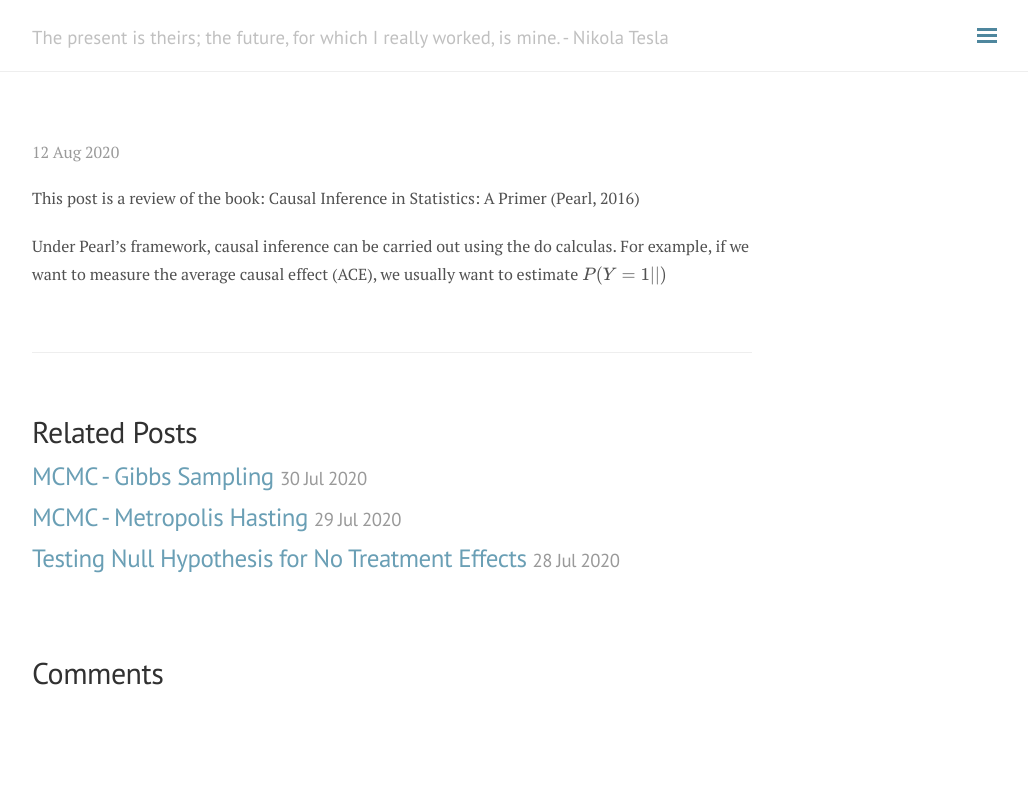
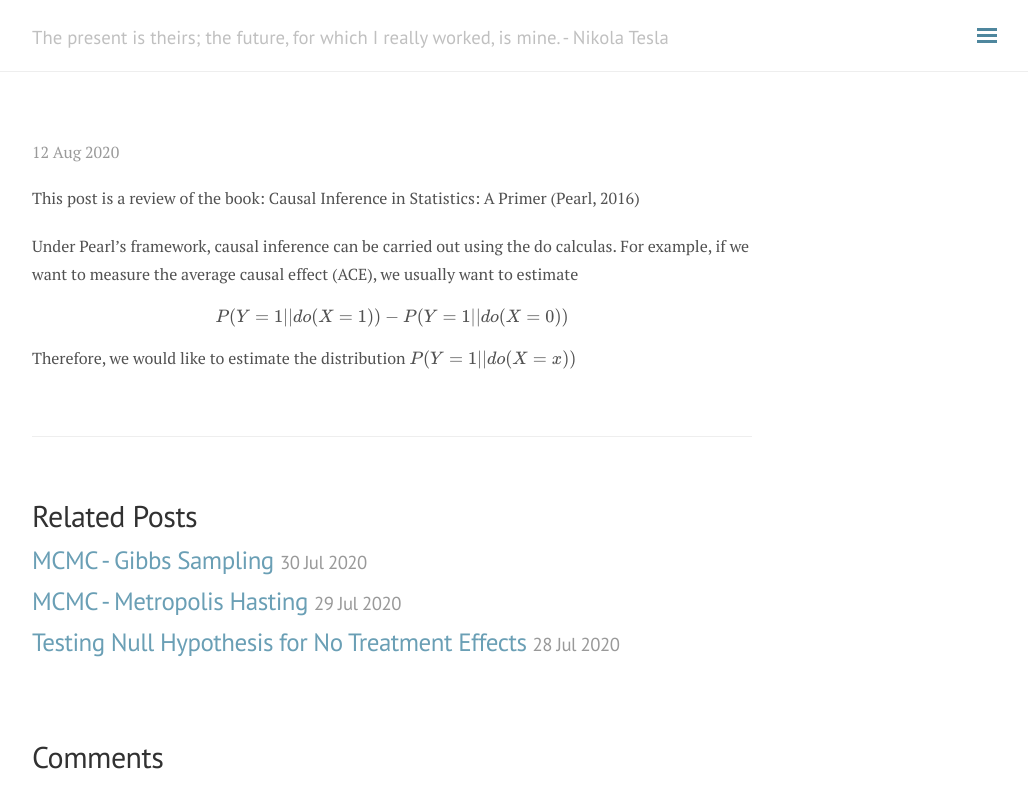
Before and after one commit to andylikescodes/andylikescodes.github.io, a Jekyll site: the page built from _posts/2020-08-12-Causal-Inference-in-Statistics-A-Primer.md, in a window 1280 px wide. Shown: the top 808 px of the page, without its empty margins (248-1276 px from the left). Built offline with Jekyll 4.4.1, drawn with Linux system fonts in a browser that asks for light colours; nearby versions of some CDN libraries; our own code applies the rules of GitHub Pages for plain Markdown files; formulas are drawn with MathJax 3; comment, search, counter and statistics services are not loaded.

Commit message:
_posts/2020-08-12-Causal-Inference-in-Statistics-A-Primer.md updated from https://stackedit.io/

```diff
--- a/_posts/2020-08-12-Causal-Inference-in-Statistics-A-Primer.md
+++ b/_posts/2020-08-12-Causal-Inference-in-Statistics-A-Primer.md
@@ -8,7 +8,11 @@ category: Causal Inference
 
 This post is a review of the book: Causal Inference in Statistics: A Primer (Pearl, 2016)
 
-Under Pearl's framework, causal inference can be carried out using the do calculas. For example, if we want to measure the average causal effect (ACE), we usually want to estimate $$P(Y=1||)$$
+Under Pearl's framework, causal inference can be carried out using the do calculas. For example, if we want to measure the average causal effect (ACE), we usually want to estimate
+
+$$P(Y=1||do(X=1))-P(Y=1||do(X=0))$$
+
+Therefore, we would like to estimate the distribution $$P(Y=1||do(X=x))$$
 <!--stackedit_data:
-eyJoaXN0b3J5IjpbLTE5MjU4Njg1MDddfQ==
+eyJoaXN0b3J5IjpbMTI5NzY4MDJdfQ==
 -->
```
